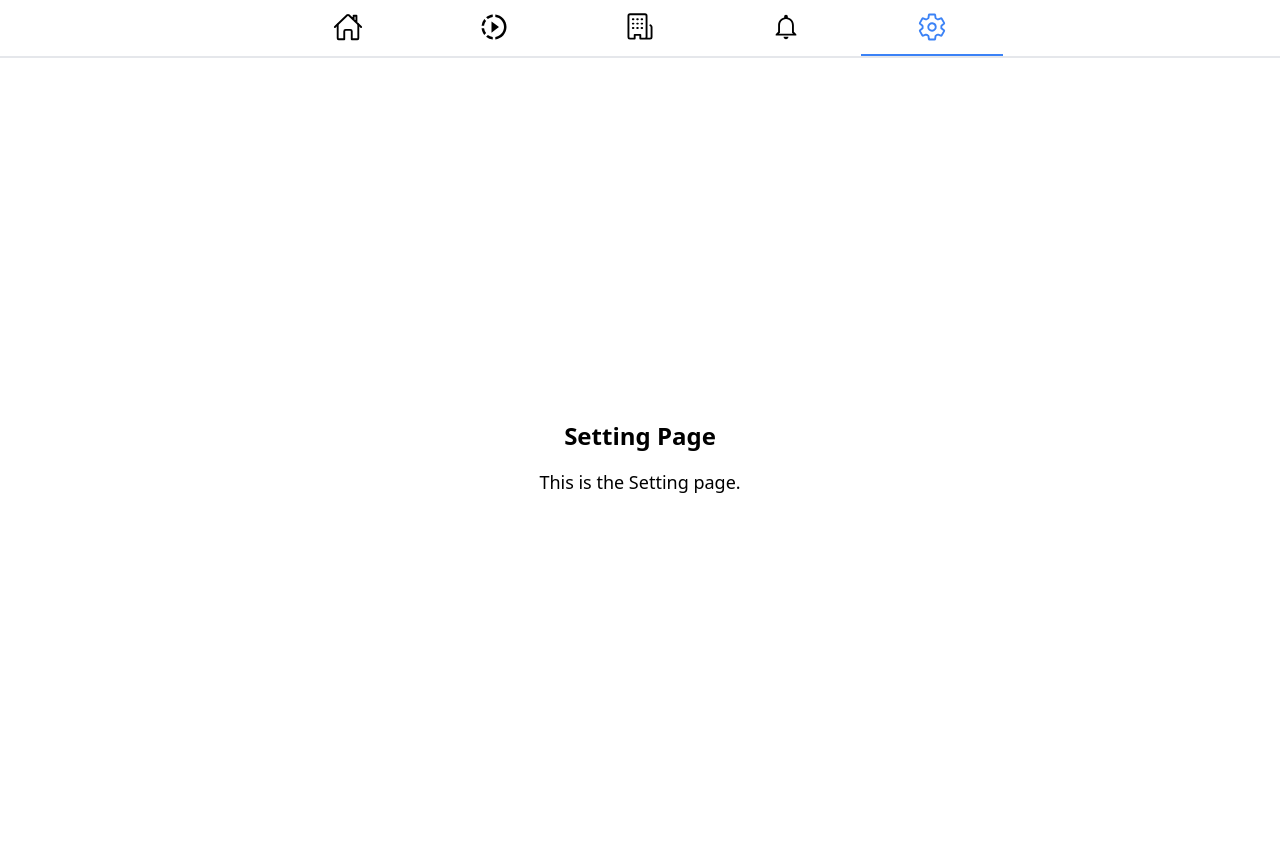
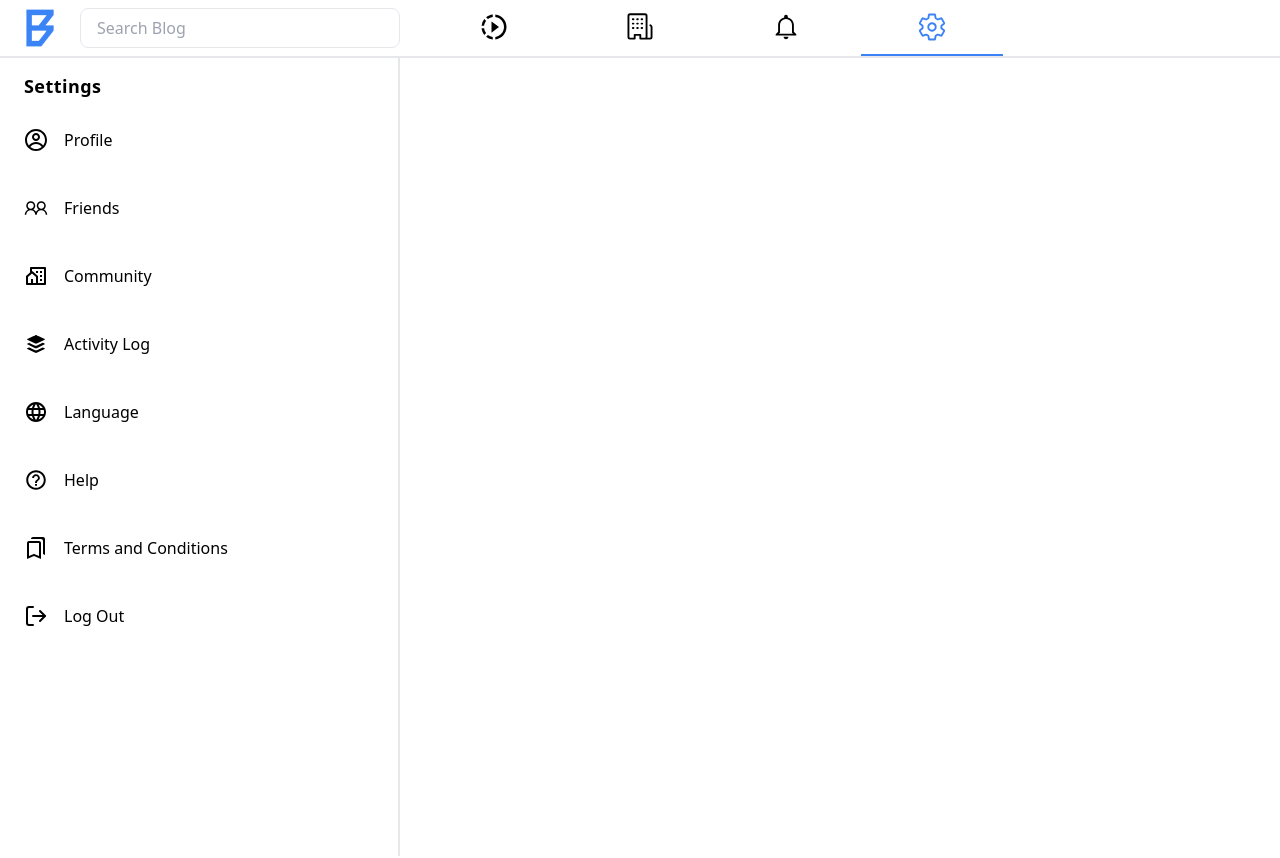
Before and after one commit to BhonePyaeMoe/blog-app, a React (Create React App) app in the folder client/: page /Setting in a window 1280 px wide. Built offline with nearby package versions, Linux system fonts and the light colour scheme.

Commit message:
Setting Modification

```diff
--- a/client/public/index.html
+++ b/client/public/index.html
@@ -1,14 +1,12 @@
 <!DOCTYPE html>
 <html lang="en">
+
 <head>
   <meta charset="utf-8" />
-    <link rel="icon" href="%PUBLIC_URL%/favicon.ico" />
+  <link rel="icon" href="%PUBLIC_URL%/Images/Logo.png" />
   <meta name="viewport" content="width=device-width, initial-scale=1" />
   <meta name="theme-color" content="#000000" />
-    <meta
-      name="description"
-      content="Web site created using create-react-app"
-    />
+  <meta name="description" content="Web site created using create-react-app" />
   <link rel="apple-touch-icon" href="%PUBLIC_URL%/logo192.png" />
   <!--
       manifest.json provides metadata used when your web app is installed on a
@@ -24,8 +22,9 @@
       work correctly both with client-side routing and a non-root public URL.
       Learn how to configure a non-root public URL by running `npm run build`.
     -->
-    <title>React App</title>
+  <title>BLOG</title>
 </head>
+
 <body>
   <noscript>You need to enable JavaScript to run this app.</noscript>
   <div id="root"></div>
@@ -40,4 +39,5 @@
       To create a production bundle, use `npm run build` or `yarn build`.
     -->
 </body>
+
 </html>
--- a/client/src/Pages/Setting.js
+++ b/client/src/Pages/Setting.js
@@ -1,9 +1,10 @@
+import Sidebar from "../Setting/Sidebar";
+
 function Setting() {
   return (
     <>
       <div className="flex flex-col items-center justify-center h-screen">
-        <h1 className="text-2xl font-bold mb-4">Setting Page</h1>
-        <p className="text-lg">This is the Setting page.</p>
+        <Sidebar />
       </div>
     </>
   );
--- /dev/null
+++ b/client/src/Setting/Sidebar.js
@@ -0,0 +1,70 @@
+import { CgProfile } from "react-icons/cg";
+import { LiaUserFriendsSolid } from "react-icons/lia";
+import { RiCommunityLine } from "react-icons/ri";
+import { MdLanguage } from "react-icons/md";
+import { IoLogoBuffer } from "react-icons/io";
+import { IoMdHelpCircleOutline } from "react-icons/io";
+import { MdOutlineBookmarks } from "react-icons/md";
+import { FiLogOut } from "react-icons/fi";
+
+function Sidebar() {
+  return (
+    <>
+      <div className="fixed min-w-[400px] top-14 left-0 p-3 h-full border-r-2 border-gray-200">
+        <div className="flex flex-col gap-3 mt-1">
+          <h2 className="text-lg font-bold pl-3 tracking-wide">Settings</h2>
+          <div className="flex items-center gap-4 p-3 py-4 hover:bg-gray-200">
+            <CgProfile className="text-2xl" />
+            <div>
+              <p className="text-md">Profile</p>
+            </div>
+          </div>
+          <div className="flex items-center gap-4 p-3 py-4 hover:bg-gray-200">
+            <LiaUserFriendsSolid className="text-2xl" />
+            <div>
+              <p className="text-md">Friends</p>
+            </div>
+          </div>
+          <div className="flex items-center gap-4 p-3 py-4 hover:bg-gray-200">
+            <RiCommunityLine className="text-2xl" />
+            <div>
+              <p className="text-md">Community</p>
+            </div>
+          </div>
+          <div className="flex items-center gap-4 p-3 py-4 hover:bg-gray-200">
+            <IoLogoBuffer className="text-2xl" />
+            <div>
+              <p className="text-md">Activity Log</p>
+            </div>
+          </div>
+          <div className="flex items-center gap-4 p-3 py-4 hover:bg-gray-200">
+            <MdLanguage className="text-2xl" />
+            <div>
+              <p className="text-md">Language</p>
+            </div>
+          </div>
+          <div className="flex items-center gap-4 p-3 py-4 hover:bg-gray-200">
+            <IoMdHelpCircleOutline className="text-2xl" />
+            <div>
+              <p className="text-md">Help</p>
+            </div>
+          </div>
+          <div className="flex items-center gap-4 p-3 py-4 hover:bg-gray-200">
+            <MdOutlineBookmarks className="text-2xl" />
+            <div>
+              <p className="text-md">Terms and Conditions</p>
+            </div>
+          </div>
+          <div className="flex items-center gap-4 p-3 py-4 hover:bg-gray-200">
+            <FiLogOut className="text-2xl" />
+            <div>
+              <p className="text-md">Log Out</p>
+            </div>
+          </div>
+        </div>
+      </div>
+    </>
+  );
+}
+
+export default Sidebar;
--- a/client/src/components/Nav.js
+++ b/client/src/components/Nav.js
@@ -8,6 +8,14 @@ import { NavLink } from "react-router-dom";
 function Nav() {
   return (
     <div className="sticky top-0 flex justify-center border-b-2 border-gray-200 bg-white gap-1 z-10">
+      <div className="flex fixed left-3">
+        <img src="./Images/Logo.png" className="size-14"></img>
+        <input
+          type="text"
+          placeholder="Search Blog"
+          className="w-80 ml-3 m-2 px-4 py-1 border rounded-lg focus:outline-none focus:ring-2 focus:ring-blue-400"
+        />
+      </div>
       <NavLink
         to="/"
         className="text-3xl py-3 px-14 hover:text-blue-500 border-b-2 border-white"
--- a/client/src/components/Post.js
+++ b/client/src/components/Post.js
@@ -53,7 +53,7 @@ function Post() {
               )}
             </div>
             <div className="flex items-center gap-2 pb-3">
-              <AiFillLike className="text-blue-500" /> {item.likes}
+              <AiFillLike className="text-blue-500 text-xl" /> {item.likes}
             </div>
             <div className="flex justify-evenly py-3 border-t-2 border-gray-200">
               <button className="w-full text-gray-500 hover:text-blue-500 py-2 hover:bg-gray-200 rounded-md flex justify-center items-center gap-2">
--- a/client/src/components/Status.js
+++ b/client/src/components/Status.js
@@ -4,10 +4,10 @@ import { usePostGet } from "../function/PostGet";
 function Status() {
   const apiData = usePostGet();
   return (
-    <div className="fixed min-w-96 top-16 right-0 p-3 h-full">
-      <div className="flex flex-col gap-10 mb-1">
+    <div className="fixed min-w-96 top-14 right-0 p-3 h-full border-l-2 border-gray-200">
+      <div className="flex flex-col gap-10 mt-1">
         {apiData && (
-          <div className="flex items-center gap-4 mb-4 px-2">
+          <div className="flex items-center gap-4 mb-3 p-2 hover:bg-gray-200">
             <img
               className="size-12 rounded-full"
               src={apiData.personal.profile}
@@ -22,7 +22,7 @@ function Status() {
           </div>
         )}
       </div>
-      <div className="flex flex-col py-4 border-t-2 border-gray-200 gap-2">
+      <div className="flex flex-col py-4 border-t-2 border-gray-200 gap-2 overflow-y-auto h-screen scrollbarhide">
         <h2 className="text-lg font-bold tracking-wide">Friends</h2>
         {apiData &&
           apiData.personal.friends.map((friend) => (
--- a/client/src/index.css
+++ b/client/src/index.css
@@ -6,3 +6,6 @@
   @apply text-blue-500 border-b-2 border-blue-500;
   border-radius: 0;
 }
+.scrollbarhide::-webkit-scrollbar {
+  display: none;
+}
```
Also changed, not shown: client/public/Images/Logo.png (added), 1 other file (tests, documents, lock files or other folders). Lines whose indentation alone changed are shown as unchanged.
